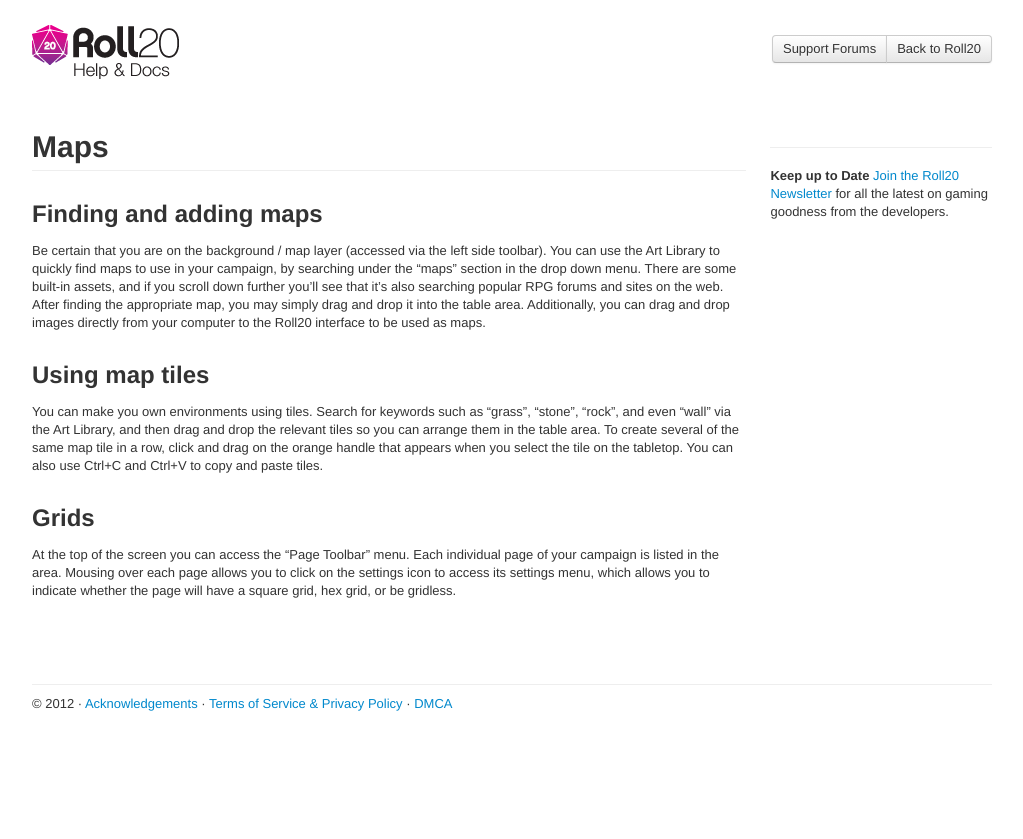
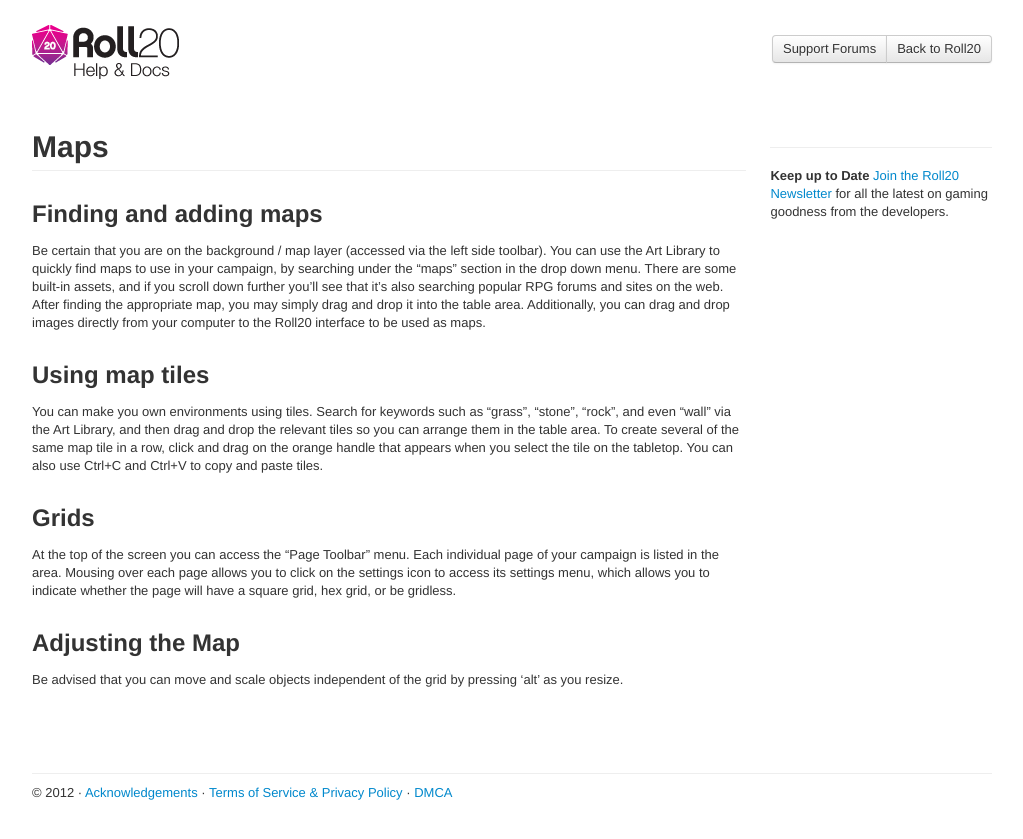
Before and after one commit to Roll20/help.roll20.net, a Jekyll site: the page built from _posts/2012-05-01-maps.markdown, in a window 1280 px wide. Shown: the top 839 px of the page, without its empty margins (128-1151 px from the left). Built offline with Jekyll 4.4.1, drawn with Linux system fonts in a browser that asks for light colours; nearby versions of some CDN libraries; comment, search, counter and statistics services are not loaded.

Commit message:
Update _posts/2012-05-01-maps.markdown

```diff
--- a/_posts/2012-05-01-maps.markdown
+++ b/_posts/2012-05-01-maps.markdown
@@ -21,3 +21,9 @@ Grids
 -----
 
   At the top of the screen you can access the "Page Toolbar" menu.  Each individual page of your campaign is listed in the area.  Mousing over each page allows you to click on the settings icon to access its settings menu, which allows you to indicate whether the page will have a square grid, hex grid, or be gridless.
+
+
+Adjusting the Map
+-----------------
+
+  Be advised that you can move and scale objects independent of the grid by pressing 'alt' as you resize.
```
